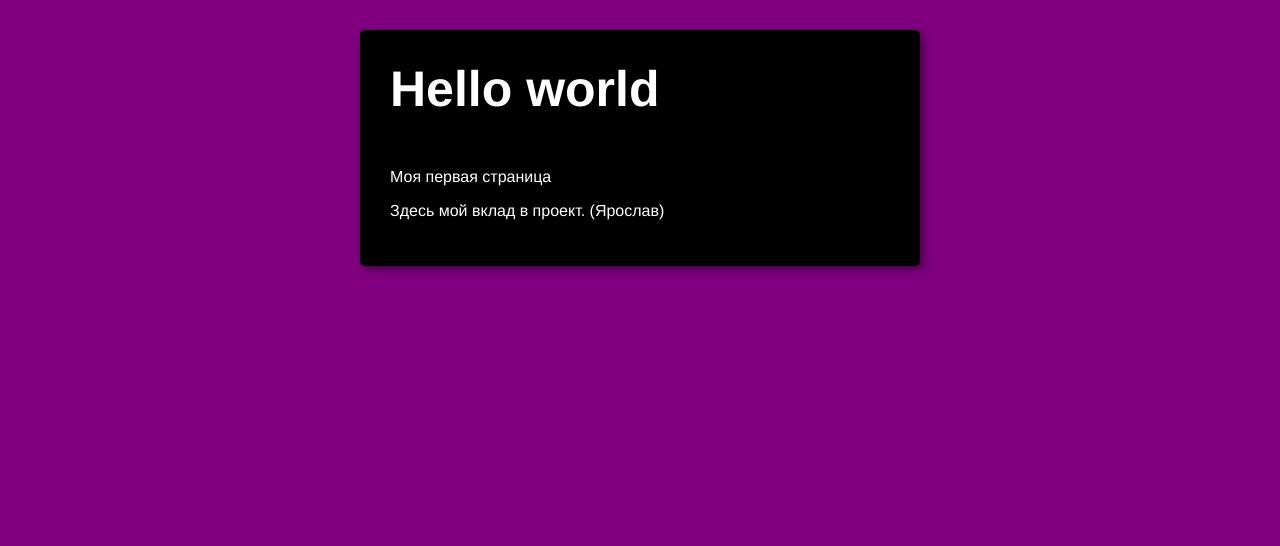
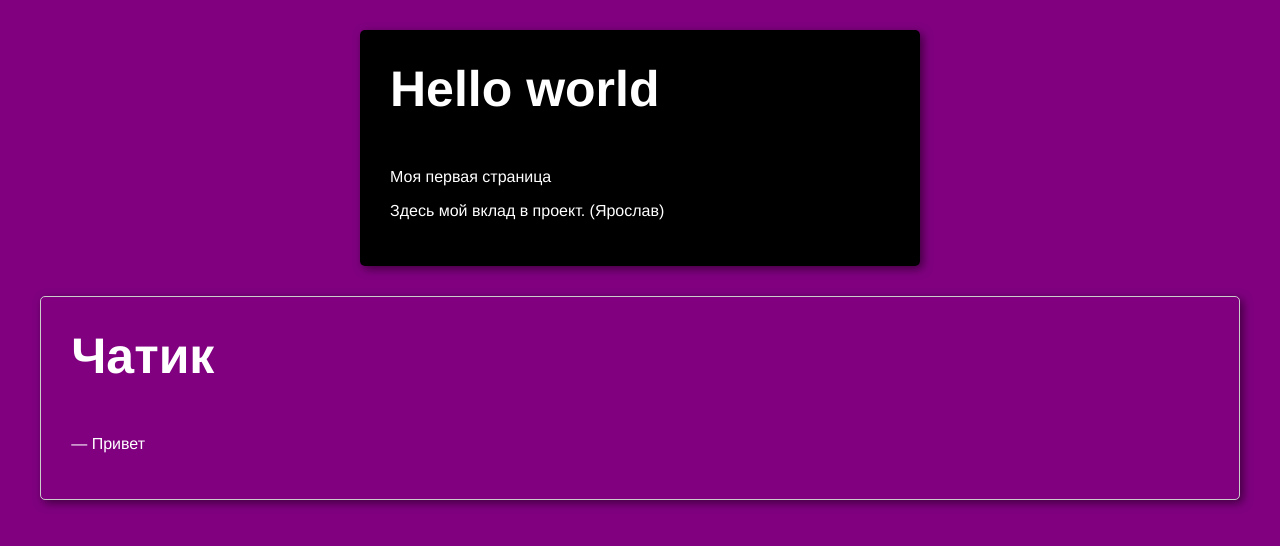
Before and after one commit to sergeche/mcs-pr, a plain HTML site: page index.html in a window 1280 px wide. Drawn offline with Linux system fonts and the light colour scheme.

Commit message:
Чатик

```diff
--- a/index.html
+++ b/index.html
@@ -11,5 +11,11 @@
 		<p>Моя первая страница</p>
 		<p>Здесь мой вклад в проект. (Ярослав)</p>
 	</div>
+
+	<div id="chat">
+		<h1>Чатик</h1>
+		<p>— Привет</p>
+	</div>
+
 </body>
 </html>
--- a/style.css
+++ b/style.css
@@ -23,3 +23,18 @@ h1 {
 	-moz-box-shadow: 3px 3px 10px rgba(0, 0, 0, 0.5);
 	box-shadow: 3px 3px 10px rgba(0, 0, 0, 0.5);
 }
+
+
+#chat {
+	width: 90%;
+	margin: 30px auto;
+	padding: 30px;
+	border: 1px solid #ccc;
+	-webkit-border-radius: 5px;
+	-moz-border-radius: 5px;
+	border-radius: 5px;
+
+	-webkit-box-shadow: 3px 3px 10px rgba(0, 0, 0, 0.5);
+	-moz-box-shadow: 3px 3px 10px rgba(0, 0, 0, 0.5);
+	box-shadow: 3px 3px 10px rgba(0, 0, 0, 0.5);
+}
```
